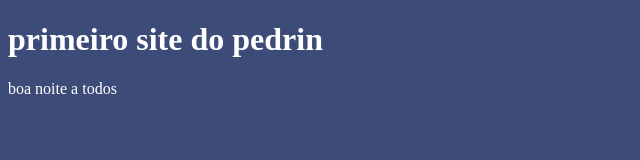
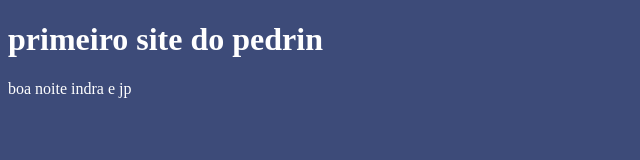
Before and after one commit to pedrin98/151-pedro, a plain HTML site: page ex001/index.html in a window 1280 px wide. Shown: the full height of the page, 0-640 px from the left. Drawn offline with Linux system fonts and the light colour scheme.

Commit message:
Update index.html

```diff
--- a/ex001/index.html
+++ b/ex001/index.html
@@ -16,7 +16,7 @@
 </head>
 <body>
     <h1>primeiro site do pedrin</h1>
-    <p>boa noite a todos
+    <p>boa noite indra e jp
 
 
     </p>
```
